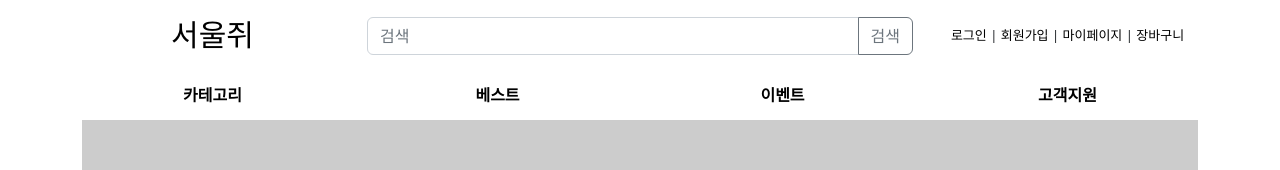
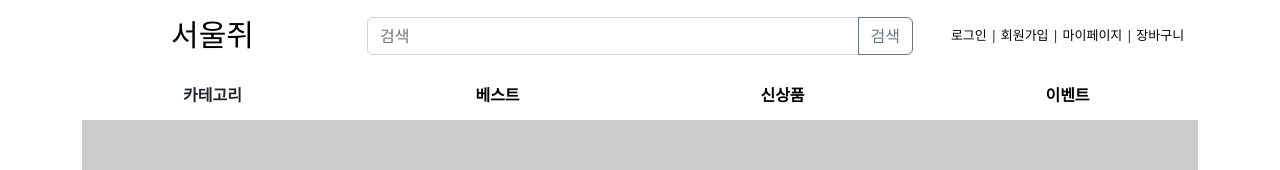
Before and after one commit to PSE22/Backend_TeamProject_1, a Vue app in the folder 02_frontend/: page / in a window 1280 px wide. Shown: the top 170 px of the page. Built offline with nearby package versions, Linux system fonts and the light colour scheme; a web font is replaced by a local one.

Commit message:
Update 카테고리 탭

```diff
--- a/02_frontend/src/assets/css/home.css
+++ b/02_frontend/src/assets/css/home.css
@@ -47,6 +47,19 @@
     display: block;
 }
 
+#category-tab {
+    /* background-color: green; */
+    cursor: pointer;
+}
+
+#category-tab ul {
+    /* background-color: orange; */
+    padding: 0;
+    position: relative;
+    list-style: none;
+    z-index: 999;
+}
+
 /* TODO: 본문 */
 /* 메인 페이지 : 추천 상품 제목 */
 #main-product-title {
--- a/02_frontend/src/components/common/HeaderCom.vue
+++ b/02_frontend/src/components/common/HeaderCom.vue
@@ -29,23 +29,41 @@
   <div class="container text-center main-nav2">
     <div class="row">
       <div class="col p-0">
-        <router-link to="/category" class="router-link category-menu">카테고리</router-link>
+        <div class="category-menu" id="category-tab" @click="toggleCategory">카테고리
+          <ul v-if="categoryTab">
+            <router-link to="/category/1" class="router-link"><li>카테고리1</li></router-link>
+            <router-link to="/category/2" class="router-link"><li>카테고리2</li></router-link>
+            <router-link to="/category/3" class="router-link"><li>카테고리3</li></router-link>
+            <router-link to="/category/4" class="router-link"><li>카테고리4</li></router-link>
+          </ul>
+        </div>
       </div>
       <div class="col p-0">
         <router-link to="/best-item" class="router-link category-menu">베스트</router-link>
       </div>
       <div class="col p-0">
-        <router-link to="/event" class="router-link category-menu">이벤트</router-link>
+        <router-link to="/new-item" class="router-link category-menu">신상품</router-link>
       </div>
       <div class="col p-0">
-        <router-link to="/customer" class="router-link category-menu">고객지원</router-link>
+        <router-link to="/event" class="router-link category-menu">이벤트</router-link>
       </div>
     </div>
   </div>
 
 </template>
 <script>
-export default {};
+export default {
+  data() {
+    return {
+      categoryTab: false,
+    }
+  },
+  methods: {
+    toggleCategory() {
+      this.categoryTab = !this.categoryTab;
+    }
+  },
+};
 </script>
 
 <style>
```
